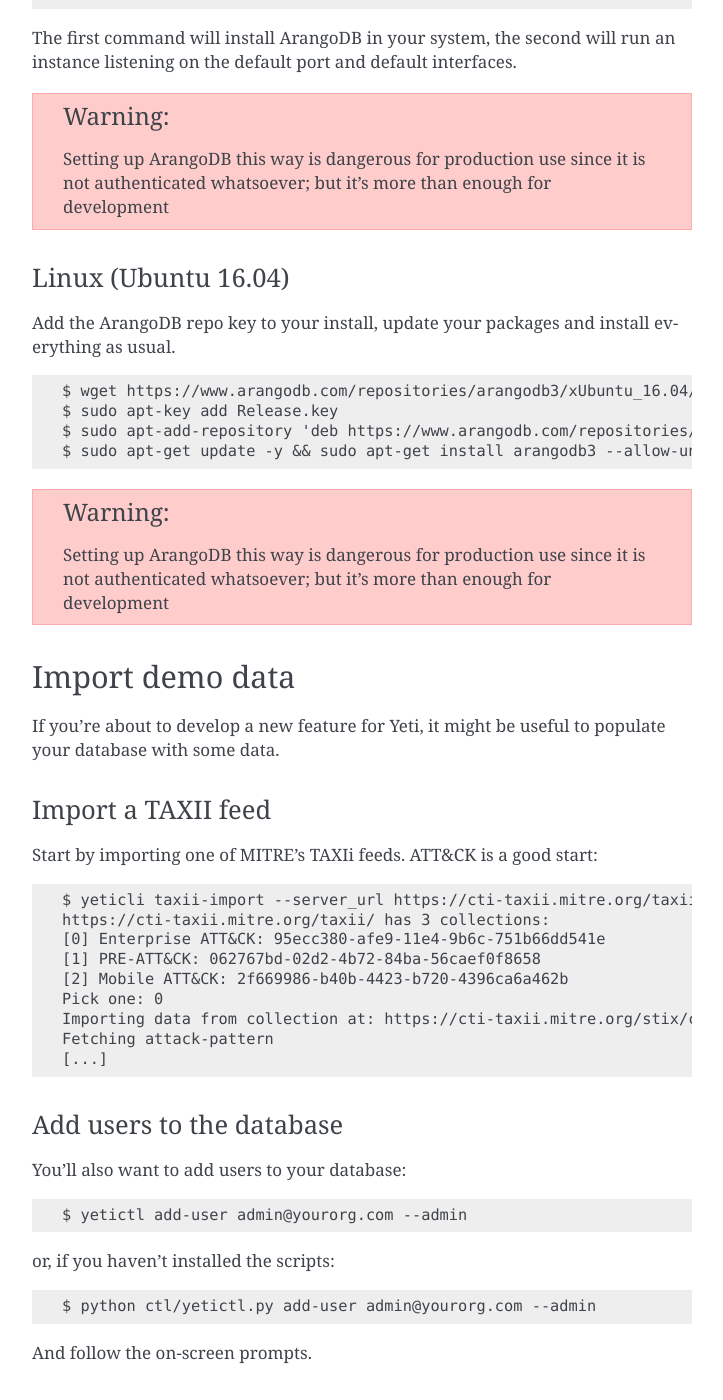
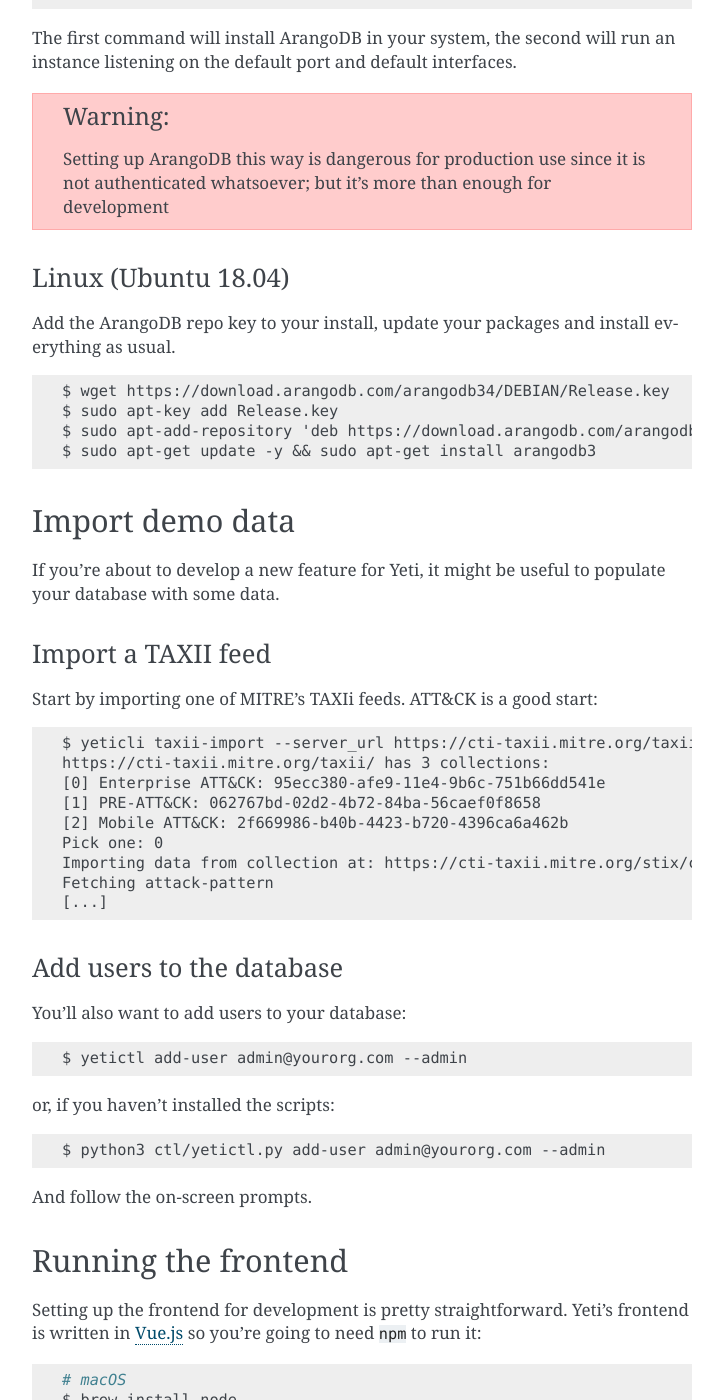
Before and after one commit to yeti-platform/TibetanBrownBear, a Sphinx documentation site: the page built from docs/development-environment.md, in a window 1280 px wide and 1400 px high, scrolled down 1257 px. Shown: the whole window, without its empty margins (388-1111 px from the left). Built offline with Sphinx 7.4.7, drawn with Linux system fonts in a browser that asks for light colours; some of the changed text lies outside the part shown.

Commit message:
update dev docs for ubuntu 18 (#141)
* update dev docs for ubuntu 18

latest docs from https://www.arangodb.com/download-major/ubuntu/

* Update development-environment.md

````diff
--- a/docs/development-environment.md
+++ b/docs/development-environment.md
@@ -53,20 +53,15 @@ instance listening on the default port and default interfaces.
   Setting up ArangoDB this way is dangerous for production use since it
   is not authenticated whatsoever; but it's more than enough for development
 ```
-### Linux (Ubuntu 16.04)
+### Linux (Ubuntu 18.04)
 
 Add the ArangoDB repo key to your install, update your packages and install everything as usual.
 
-    $ wget https://www.arangodb.com/repositories/arangodb3/xUbuntu_16.04/Release.key
+    $ wget https://download.arangodb.com/arangodb34/DEBIAN/Release.key
     $ sudo apt-key add Release.key
-    $ sudo apt-add-repository 'deb https://www.arangodb.com/repositories/arangodb3/xUbuntu_16.04/ /'
-    $ sudo apt-get update -y && sudo apt-get install arangodb3 --allow-unauthenticated
+    $ sudo apt-add-repository 'deb https://download.arangodb.com/arangodb34/DEBIAN/ /'
+    $ sudo apt-get update -y && sudo apt-get install arangodb3
 
-```eval_rst
-.. warning::
-  Setting up ArangoDB this way is dangerous for production use since it
-  is not authenticated whatsoever; but it's more than enough for development
-```
 
 ## Import demo data
 
@@ -96,7 +91,7 @@ You'll also want to add users to your database:
 
 or, if you haven't installed the scripts:
 
-    $ python ctl/yetictl.py add-user admin@yourorg.com --admin
+    $ python3 ctl/yetictl.py add-user admin@yourorg.com --admin
 
 And follow the on-screen prompts.
 
````
Also changed, not shown: other parts of docs/development-environment.md (+2 -2 lines).
